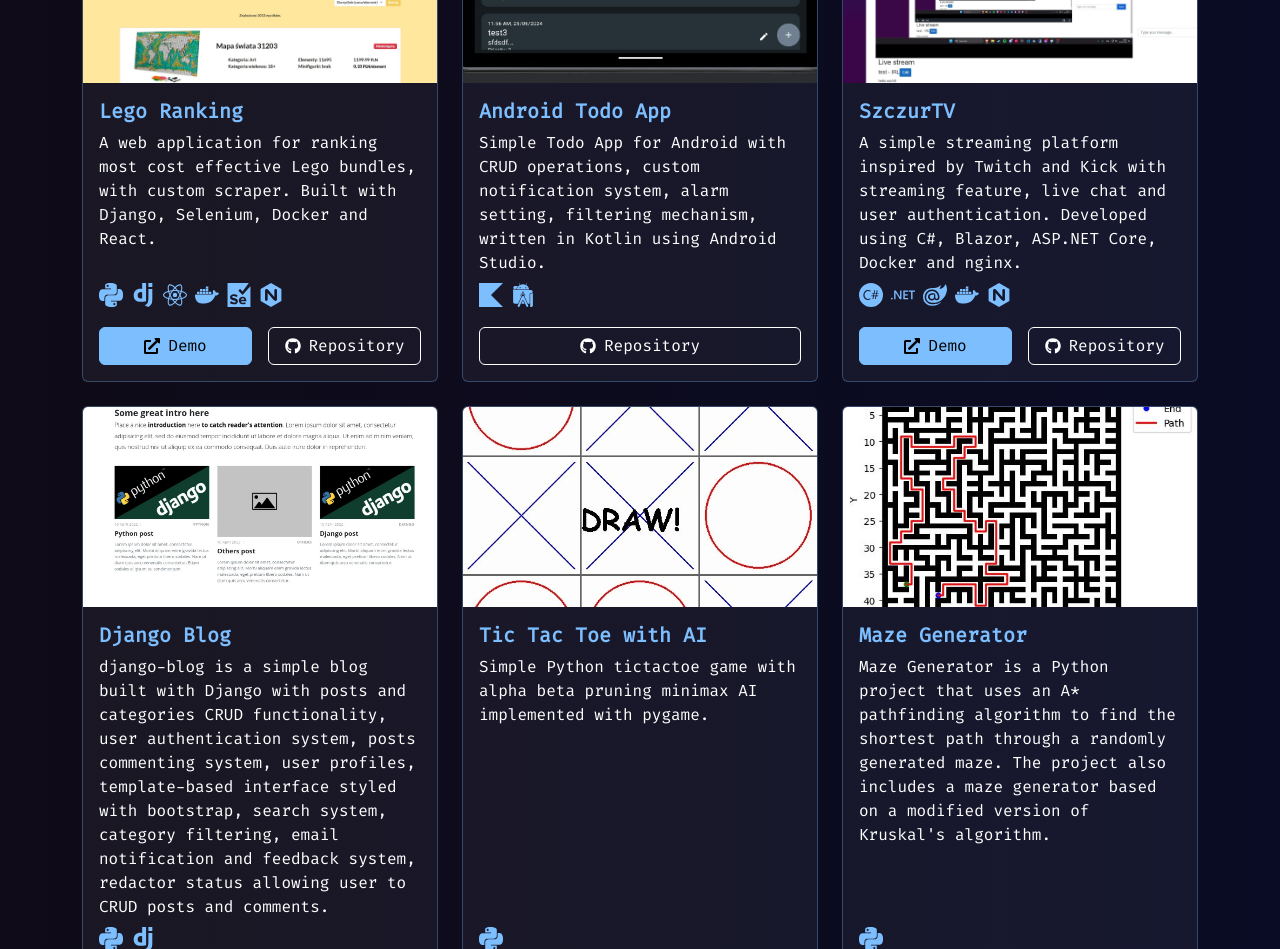
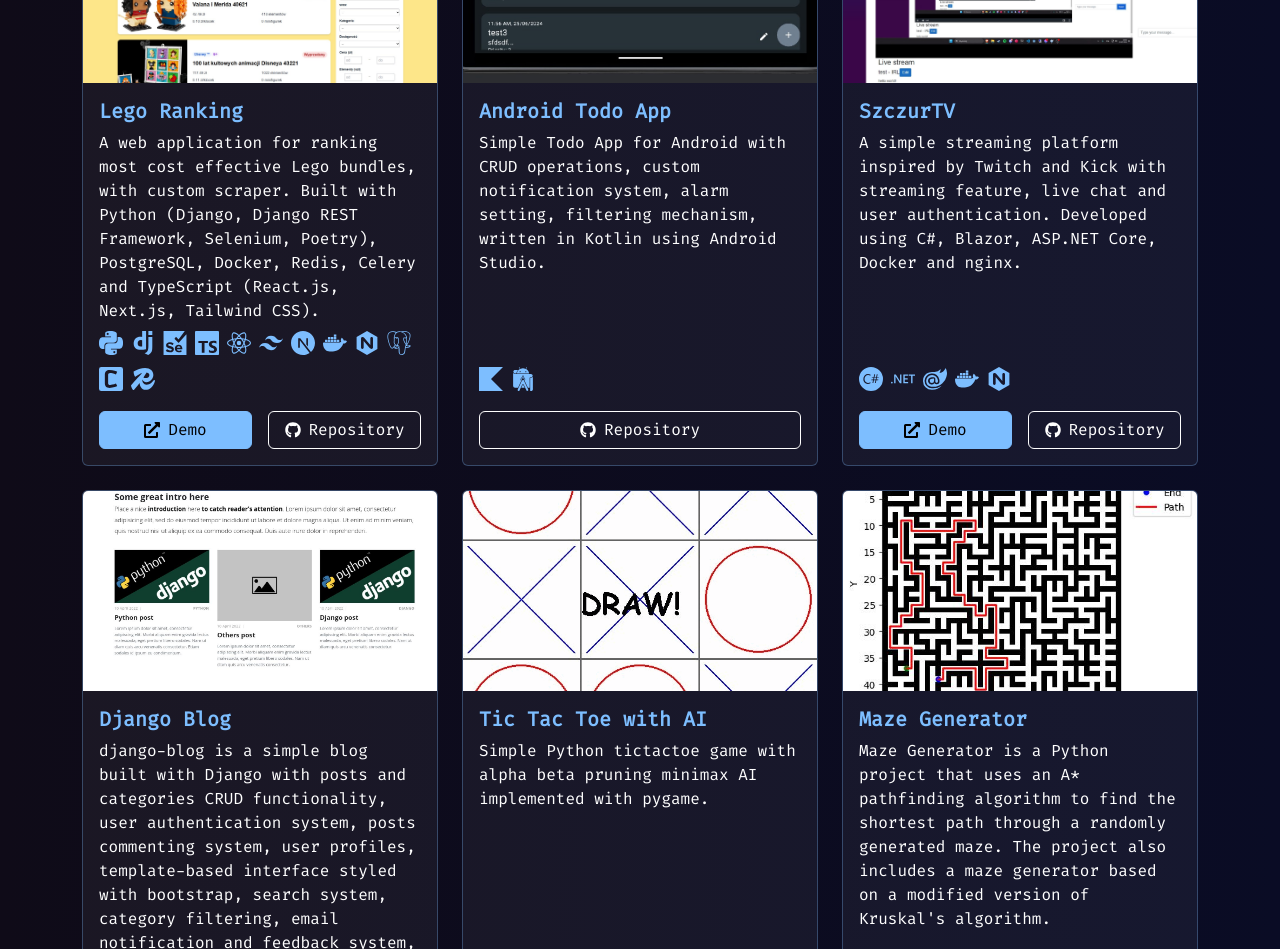
Before and after one commit to pietrykovsky/portfolio, a Next.js app: page /projects in a window 1280 px wide. Shown: the part 940-1889 px from the top of the page. Built offline with nearby package versions, Linux system fonts and the light colour scheme; no server answers.

Commit message:
Update Lego Ranking project details and technologies in English and Polish (#18)

```diff
--- a/messages/en/projects.json
+++ b/messages/en/projects.json
@@ -6,7 +6,7 @@
     "gymTracker": "GymTracker is a comprehensive web application designed for fitness enthusiasts to track their workouts, monitor body measurements, and analyze training progress. Built with Blazor Server and modern .NET technologies, it offers a robust platform for managing your fitness journey.",
     "portfolio": "A personal portfolio website built with Next.js and React Bootstrap, showcasing my projects and skills.",
     "pythonRaycaster": "Game written in Python using Pygame library with game engine built from scratch. Features raycasting rendering, collision detection, user interface, equipable weapons and simple AI.",
-    "legoRanking": "A web application for ranking most cost effective Lego bundles, with custom scraper. Built with Django, Selenium, Docker and React.",
+    "legoRanking": "A web application for ranking most cost effective Lego bundles, with custom scraper. Built with Python (Django, Django REST Framework, Selenium, Poetry), PostgreSQL, Docker, Redis, Celery and TypeScript (React.js, Next.js, Tailwind CSS).",
     "androidTodo": "Simple Todo App for Android with CRUD operations, custom notification system, alarm setting, filtering mechanism, written in Kotlin using Android Studio.",
     "szczurTV": "A simple streaming platform inspired by Twitch and Kick with streaming feature, live chat and user authentication. Developed using C#, Blazor, ASP.NET Core, Docker and nginx.",
     "djangoBlog": "django-blog is a simple blog built with Django with posts and categories CRUD functionality, user authentication system, posts commenting system, user profiles, template-based interface styled with bootstrap, search system, category filtering, email notification and feedback system, redactor status allowing user to CRUD posts and comments.",
--- a/messages/pl/projects.json
+++ b/messages/pl/projects.json
@@ -6,7 +6,7 @@
     "gymTracker": "GymTracker to aplikacja webowa przeznaczona dla entuzjastów fitnessu do śledzenia swoich treningów, monitorowania pomiarów ciała i analizowania postępów treningowych. Zbudowany z Blazor Server i nowoczesnych technologii .NET, oferuje solidną platformę do zarządzania swoją podróżą fitness.",
     "portfolio": "Osobista strona portfolio zbudowana przy użyciu Next.js i React Bootstrap, prezentująca moje projekty i umiejętności.",
     "pythonRaycaster": "Gra napisana w Pythonie z wykorzystaniem biblioteki Pygame, z silnikiem gry zbudowanym od podstaw. Zawiera renderowanie raycasting, wykrywanie kolizji, interfejs użytkownika, możliwość ekwipowania broni i prostą AI.",
-    "legoRanking": "Aplikacja internetowa do rankingowania najbardziej opłacalnych zestawów Lego, z własnym scraperem. Zbudowana przy użyciu Django, Selenium, Docker i React.",
+    "legoRanking": "Aplikacja internetowa do rankingowania najbardziej opłacalnych zestawów Lego, z własnym scraperem. Zbudowana przy użyciu Pythona (Django, Django REST Framework, Selenium, Poetry), PostgreSQL, Docker, Redis, Celery i TypeScript (React.js, Next.js, Tailwind CSS).",
     "androidTodo": "Prosta aplikacja Todo na Androida z operacjami CRUD, niestandardowym systemem powiadomień, ustawianiem alarmów, mechanizmem filtrowania, napisana w Kotlinie przy użyciu Android Studio.",
     "szczurTV": "Prosta platforma streamingowa inspirowana Twitch i Kick z funkcją streamingu, czatem na żywo i autentykacją użytkowników. Opracowana przy użyciu C#, Blazor, ASP.NET Core, Docker i nginx.",
     "djangoBlog": "Django-blog to prosty blog zbudowany z Django z funkcjonalnością CRUD dla postów i kategorii, systemem uwierzytelniania użytkowników, systemem komentowania postów, profilami użytkowników, interfejsem opartym na szablonach stylizowanym bootstrapem, systemem wyszukiwania, filtrowaniem kategorii, systemem powiadomień e-mail i feedbacku, statusem redaktora pozwalającym użytkownikowi na CRUD postów i komentarzy.",
--- a/src/app/projects/page.jsx
+++ b/src/app/projects/page.jsx
@@ -19,6 +19,10 @@ import {
   SiAndroidstudio,
   SiPostgresql,
   SiBootstrap,
+  SiTailwindcss,
+  SiTypescript,
+  SiCelery,
+  SiRedis,
 } from "react-icons/si";
 import styles from "./page.module.css";
 import { useTranslations } from "next-intl";
@@ -103,7 +107,20 @@ const projects = [
     title: "Lego Ranking",
     descriptionKey: "legoRanking",
     image: "/previews/lego-ranking.jpg",
-    technologies: [SiPython, SiDjango, SiReact, SiDocker, SiSelenium, SiNginx],
+    technologies: [
+      SiPython,
+      SiDjango,
+      SiSelenium,
+      SiTypescript,
+      SiReact,
+      SiTailwindcss,
+      SiNextdotjs,
+      SiDocker,
+      SiNginx,
+      SiPostgresql,
+      SiCelery,
+      SiRedis,
+    ],
     demoLink: "https://lego-ranking.pietrykovsky.com",
     repoLink: "https://github.com/pietrykovsky/lego-ranking-app",
   },
```
Also changed, not shown: public/previews/lego-ranking.jpg.
